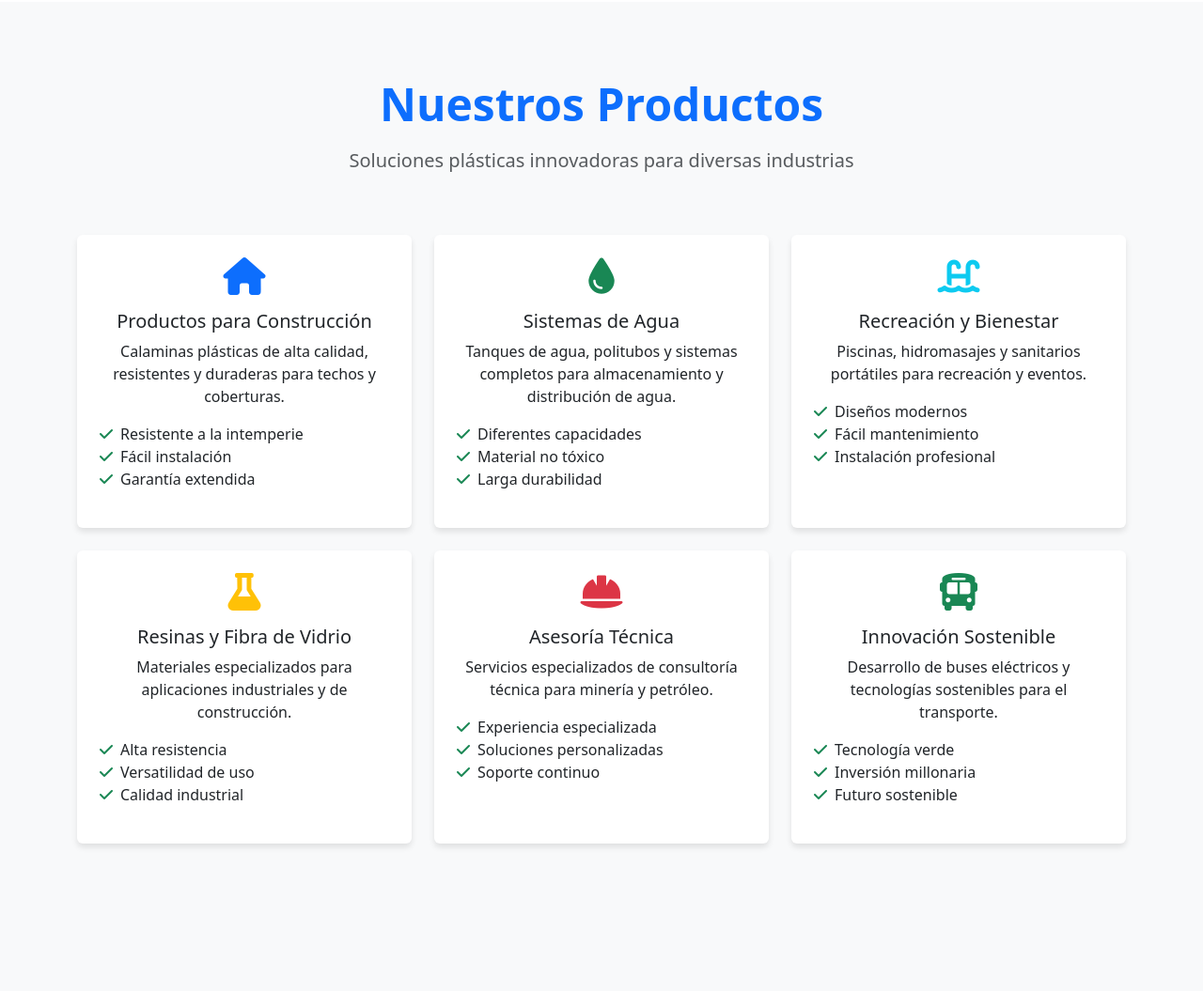
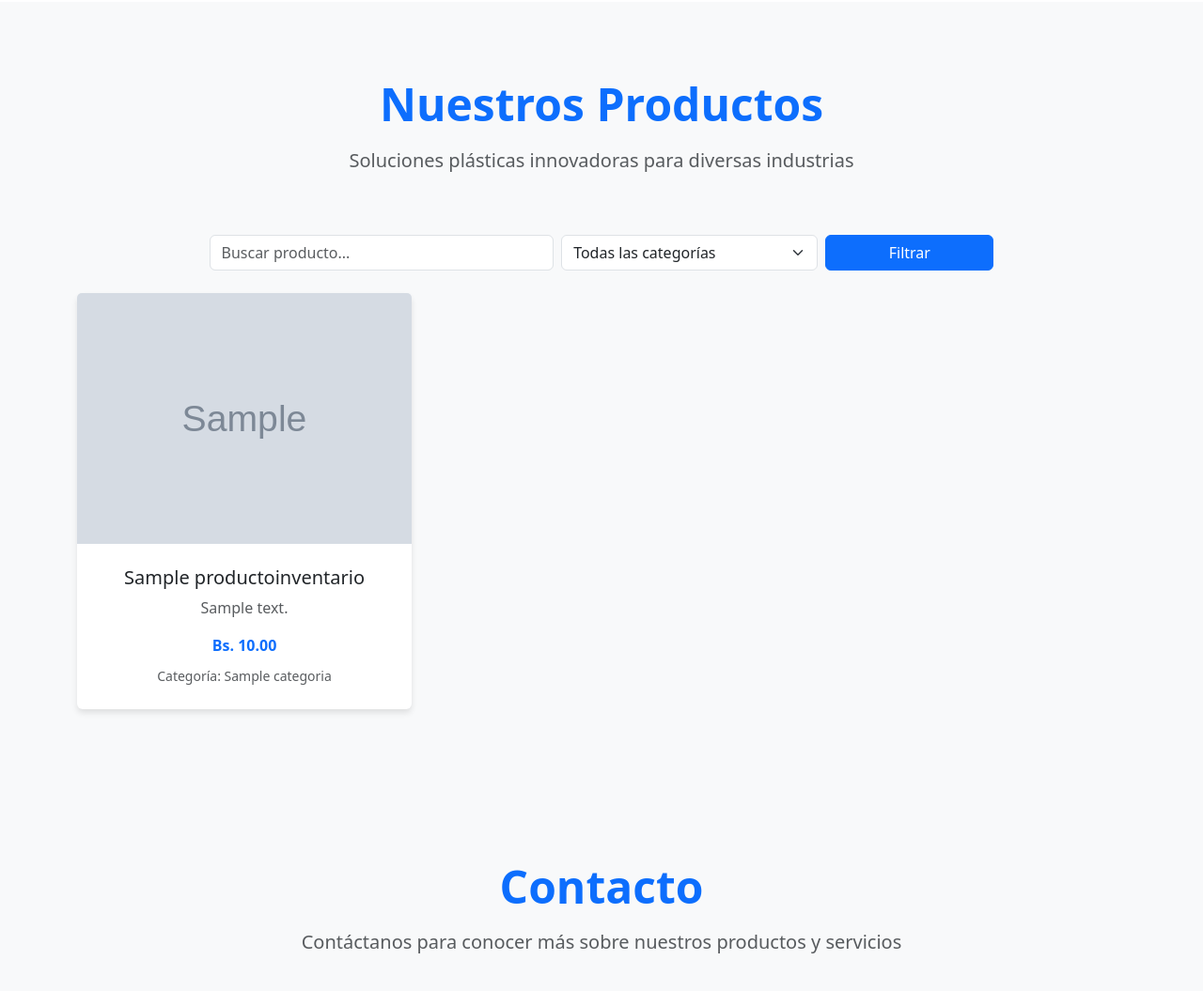
Before and after one commit to Jhoel-D/App_Web_CondorSRL, a Django app: page /CondorSRL/ in a window 1280 px wide. Shown: the part 1248-2303 px from the top of the page at 94% size. Run offline with Django 5.2, Linux system fonts and the light colour scheme; tables that the repository leaves empty hold one stand-in row (values such as "Sample post"); grey boxes marked "Sample" are stand-in pictures.

Commit message:
100_defensa

```diff
--- a/app_gral/templates/sector_informativo.html
+++ b/app_gral/templates/sector_informativo.html
@@ -148,95 +148,60 @@
                     <p class="lead text-muted">Soluciones plásticas innovadoras para diversas industrias</p>
                 </div>
             </div>
+
+            <!-- Filtros -->
+            <form method="get" class="mb-4 text-center">
+                <div class="row justify-content-center g-2">
+                    <div class="col-md-4">
+                        <input type="text" name="q" class="form-control" placeholder="Buscar producto..."
+                            value="{{ query|default:'' }}">
+                    </div>
+                    <div class="col-md-3">
+                        <select name="categoria" class="form-select">
+                            <option value="">Todas las categorías</option>
+                            {% for cat in categorias %}
+                                <option value="{{ cat.id }}"
+                                    {% if categoria_id == cat.id|stringformat:"s" %}selected{% endif %}>
+                                    {{ cat.nombre }}
+                                </option>
+                            {% endfor %}
+                        </select>
+                    </div>
+                    <div class="col-md-2">
+                        <button type="submit" class="btn btn-primary w-100">Filtrar</button>
+                    </div>
+                </div>
+            </form>
+
+            <!-- Lista de productos -->
             <div class="row g-4">
-                <!--  Actualizado con productos reales de la empresa -->
-                <div class="col-lg-4 col-md-6">
-                    <div class="card product-card h-100">
-                        <div class="card-body text-center p-4">
-                            <i class="fas fa-home text-primary fs-1 mb-3"></i>
-                            <h5 class="card-title">Productos para Construcción</h5>
-                            <p class="card-text">Calaminas plásticas de alta calidad, resistentes y duraderas para techos y coberturas.</p>
-                            <ul class="list-unstyled text-start">
-                                <li><i class="fas fa-check text-success me-2"></i>Resistente a la intemperie</li>
-                                <li><i class="fas fa-check text-success me-2"></i>Fácil instalación</li>
-                                <li><i class="fas fa-check text-success me-2"></i>Garantía extendida</li>
-                            </ul>
+                {% for producto in productos %}
+                    <div class="col-lg-4 col-md-6">
+                        <div class="card product-card h-100">
+                            {% if producto.imagen_producto %}
+                                <img src="{{ producto.imagen_producto.url }}"
+                                    class="card-img-top" alt="{{ producto.nombre }}">
+                            {% else %}
+                                <img src="https://via.placeholder.com/400x250.png?text=Sin+Imagen"
+                                    class="card-img-top" alt="Sin imagen">
+                            {% endif %}
+                            <div class="card-body text-center p-4">
+                                <h5 class="card-title">{{ producto.nombre }}</h5>
+                                <p class="card-text text-muted">{{ producto.descripcion|truncatewords:20 }}</p>
+                                <p class="fw-bold text-primary mb-2">Bs. {{ producto.precio_unitario }}</p>
+                                <small class="text-muted">Categoría: {{ producto.id_categoria.nombre }}</small>
+                            </div>
                         </div>
                     </div>
-                </div>
-                <div class="col-lg-4 col-md-6">
-                    <div class="card product-card h-100">
-                        <div class="card-body text-center p-4">
-                            <i class="fas fa-tint text-success fs-1 mb-3"></i>
-                            <h5 class="card-title">Sistemas de Agua</h5>
-                            <p class="card-text">Tanques de agua, politubos y sistemas completos para almacenamiento y distribución de agua.</p>
-                            <ul class="list-unstyled text-start">
-                                <li><i class="fas fa-check text-success me-2"></i>Diferentes capacidades</li>
-                                <li><i class="fas fa-check text-success me-2"></i>Material no tóxico</li>
-                                <li><i class="fas fa-check text-success me-2"></i>Larga durabilidad</li>
-                            </ul>
-                        </div>
+                {% empty %}
+                    <div class="col-12 text-center">
+                        <p class="text-muted">No se encontraron productos.</p>
                     </div>
-                </div>
-                <div class="col-lg-4 col-md-6">
-                    <div class="card product-card h-100">
-                        <div class="card-body text-center p-4">
-                            <i class="fas fa-swimming-pool text-info fs-1 mb-3"></i>
-                            <h5 class="card-title">Recreación y Bienestar</h5>
-                            <p class="card-text">Piscinas, hidromasajes y sanitarios portátiles para recreación y eventos.</p>
-                            <ul class="list-unstyled text-start">
-                                <li><i class="fas fa-check text-success me-2"></i>Diseños modernos</li>
-                                <li><i class="fas fa-check text-success me-2"></i>Fácil mantenimiento</li>
-                                <li><i class="fas fa-check text-success me-2"></i>Instalación profesional</li>
-                            </ul>
-                        </div>
-                    </div>
-                </div>
-                <div class="col-lg-4 col-md-6">
-                    <div class="card product-card h-100">
-                        <div class="card-body text-center p-4">
-                            <i class="fas fa-flask text-warning fs-1 mb-3"></i>
-                            <h5 class="card-title">Resinas y Fibra de Vidrio</h5>
-                            <p class="card-text">Materiales especializados para aplicaciones industriales y de construcción.</p>
-                            <ul class="list-unstyled text-start">
-                                <li><i class="fas fa-check text-success me-2"></i>Alta resistencia</li>
-                                <li><i class="fas fa-check text-success me-2"></i>Versatilidad de uso</li>
-                                <li><i class="fas fa-check text-success me-2"></i>Calidad industrial</li>
-                            </ul>
-                        </div>
-                    </div>
-                </div>
-                <div class="col-lg-4 col-md-6">
-                    <div class="card product-card h-100">
-                        <div class="card-body text-center p-4">
-                            <i class="fas fa-hard-hat text-danger fs-1 mb-3"></i>
-                            <h5 class="card-title">Asesoría Técnica</h5>
-                            <p class="card-text">Servicios especializados de consultoría técnica para minería y petróleo.</p>
-                            <ul class="list-unstyled text-start">
-                                <li><i class="fas fa-check text-success me-2"></i>Experiencia especializada</li>
-                                <li><i class="fas fa-check text-success me-2"></i>Soluciones personalizadas</li>
-                                <li><i class="fas fa-check text-success me-2"></i>Soporte continuo</li>
-                            </ul>
-                        </div>
-                    </div>
-                </div>
-                <div class="col-lg-4 col-md-6">
-                    <div class="card product-card h-100">
-                        <div class="card-body text-center p-4">
-                            <i class="fas fa-bus text-success fs-1 mb-3"></i>
-                            <h5 class="card-title">Innovación Sostenible</h5>
-                            <p class="card-text">Desarrollo de buses eléctricos y tecnologías sostenibles para el transporte.</p>
-                            <ul class="list-unstyled text-start">
-                                <li><i class="fas fa-check text-success me-2"></i>Tecnología verde</li>
-                                <li><i class="fas fa-check text-success me-2"></i>Inversión millonaria</li>
-                                <li><i class="fas fa-check text-success me-2"></i>Futuro sostenible</li>
-                            </ul>
-                        </div>
-                    </div>
-                </div>
+                {% endfor %}
             </div>
         </div>
     </section>
+
 
     <!-- Contacto -->
     <section id="contacto" class="section-padding contact-info">
--- a/app_web_linea/urls.py
+++ b/app_web_linea/urls.py
@@ -2,5 +2,5 @@ from django.urls import path
 from .views import sector_informativo
 
 urlpatterns = [
-    path('', sector_informativo, name='admin2'),
+    path('', sector_informativo, name='sector_informativo'),
 ]
--- a/app_web_linea/views.py
+++ b/app_web_linea/views.py
@@ -1,5 +1,30 @@
 from django.shortcuts import render
+from django.db.models import Q
+from app_gral.models import ProductoInventario, Categoria
 
-# Create your views here.
 def sector_informativo(request):
-    return render(request, 'sector_informativo.html')
+    # --- Filtro por categoría ---
+    categoria_id = request.GET.get('categoria')
+    # --- Buscador ---
+    query = request.GET.get('q')
+
+    productos = ProductoInventario.objects.filter(is_active=True)
+    categorias = Categoria.objects.all()
+
+    if categoria_id:
+        productos = productos.filter(id_categoria__id=categoria_id)
+
+    if query:
+        productos = productos.filter(
+            Q(nombre__icontains=query) |
+            Q(descripcion__icontains=query) |
+            Q(caracteristicas__icontains=query)
+        ).distinct()
+
+    context = {
+        "productos": productos,
+        "categorias": categorias,
+        "categoria_id": categoria_id,
+        "query": query,
+    }
+    return render(request, 'sector_informativo.html', context)
```
Also changed, not shown: app_gral/static/logo_navidad.jpg (deleted).
